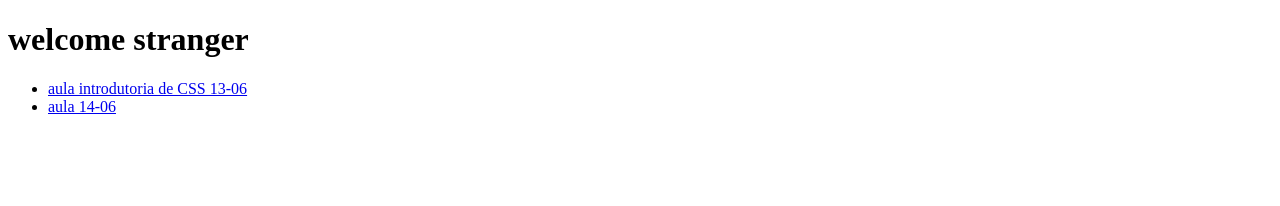
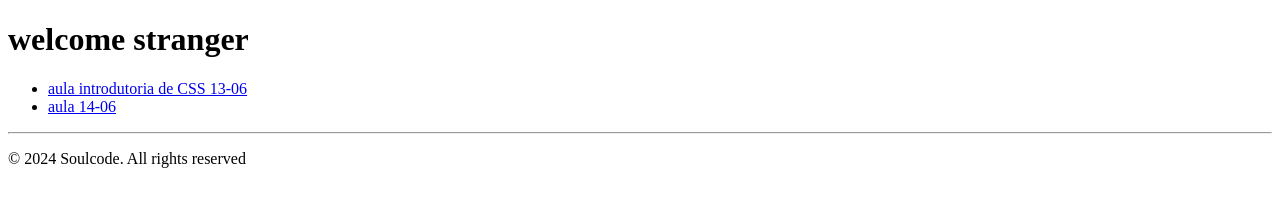
Before and after one commit to leoo-tech/ReactNode-CSS, a plain HTML site: page index.html in a window 1280 px wide. Drawn offline with Linux system fonts and the light colour scheme.

Commit message:
adição do footer na pagina geral

```diff
--- a/index.html
+++ b/index.html
@@ -8,6 +8,8 @@
 </head>
 
 <body>
+    <main>
+
         <h1>welcome stranger</h1>
         <nav>
             <ul>
@@ -15,6 +17,11 @@
                 <li><a href="aula 14-06/index.html">aula 14-06</a></li>
             </ul>
         </nav>
+    </main>
+    <footer>
+        <hr>
+        <p>&copy; 2024 Soulcode. All rights reserved</p>
+    </footer>
 </body>
 
 </html>
```
Lines whose indentation alone changed are shown as unchanged.
